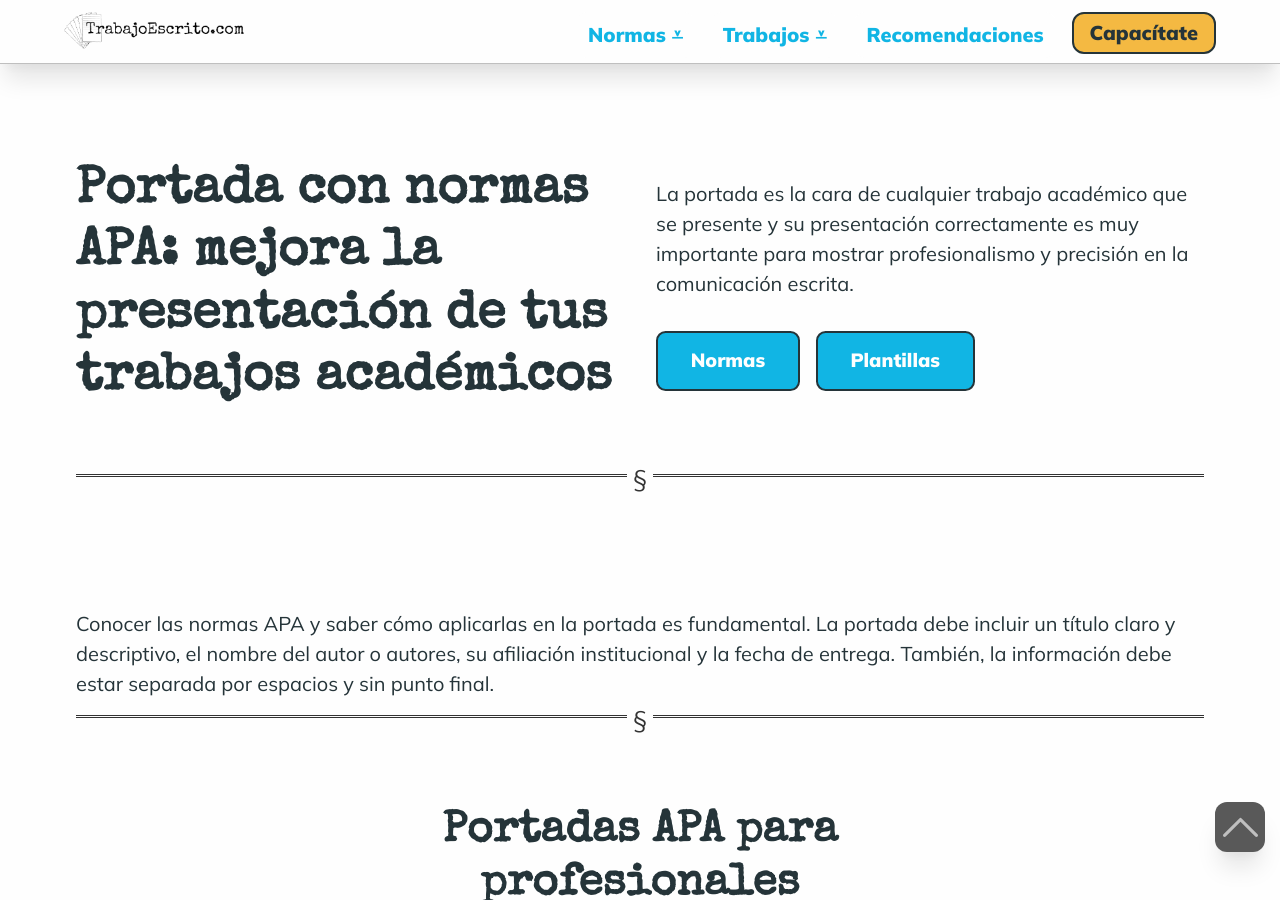
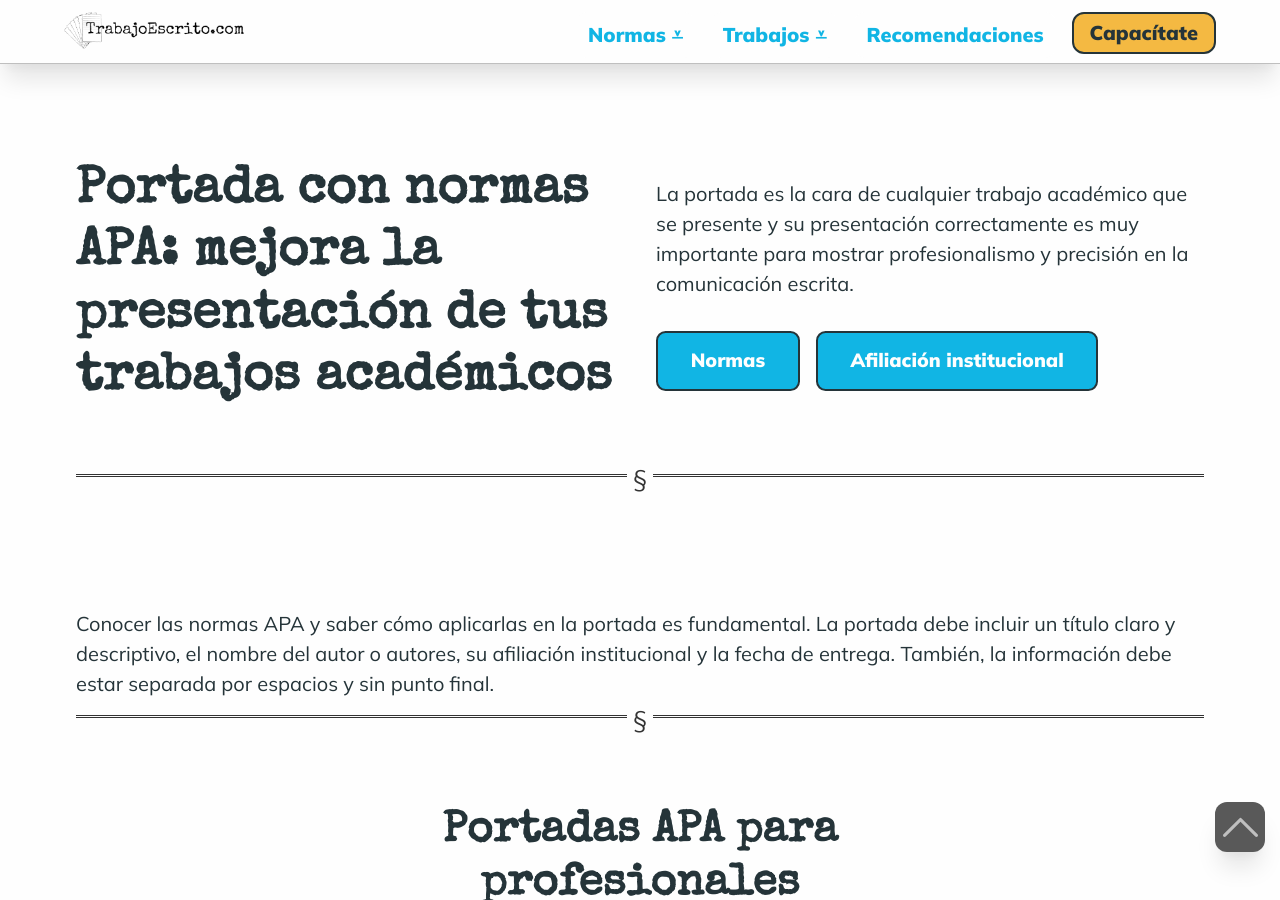
Before and after one commit to Klerpson/trabajoescrito, a Jekyll site: the page built from normas-apa/portada-normas-apa.md, in a window 1280 px wide and 900 px high. Built offline with Jekyll 4.4.1, drawn with Linux system fonts in a browser that asks for light colours; some web fonts are replaced.

Commit message:
Update portada-normas-apa.md

```diff
--- a/normas-apa/portada-normas-apa.md
+++ b/normas-apa/portada-normas-apa.md
@@ -7,7 +7,7 @@ intro: "La portada es la cara de cualquier trabajo académico que se presente y
 boton_info: "normas"
 boton_info_title: "Normas"
 boton_mas: "descargas"
-boton_mas_title: "Plantillas"
+boton_mas_title: "Afiliación institucional"
 vertical: true
 permalink: /normas-apa/portada-normas-apa
 ---
@@ -139,6 +139,8 @@ Es importante que **el nombre completo del autor aparezca tal y como aparece en
 Si el trabajo es realizado en colaboración, se **debe incluir el nombre de todos los autores en la portada**, en el mismo orden en el que aparecerán en el resto del trabajo. Cada nombre debe estar separado por una coma.
 
 La identificación del autor y sus afiliaciones son importantes para la presentación de un trabajo académico de manera correcta. **La afiliación institucional** del autor se debe escribir debajo de su nombre en la portada, en mayúscula y minúscula y de manera centrada.
+<!-- Anclaje para que la barra fijada no cubra el siguiente subtítulo -->
+{:id="descargas"}
 
 ----
 
```
